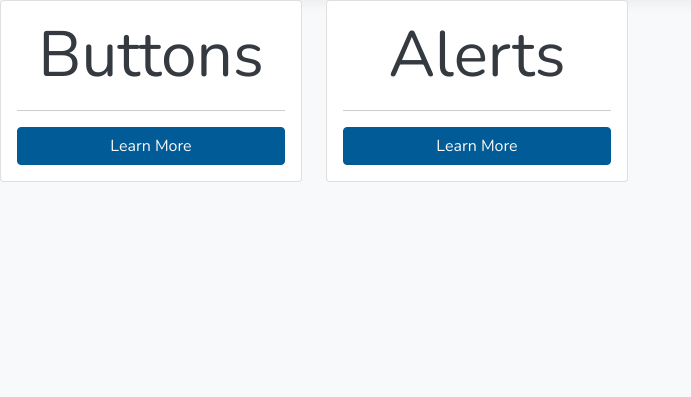
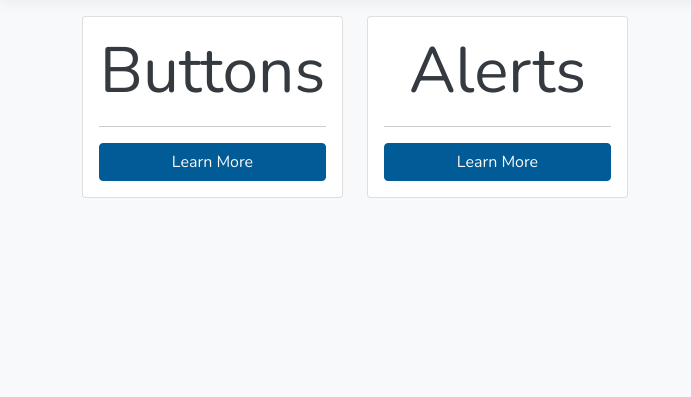
Before and after one commit to Vishnudas2003/LibraryManagementApp, an ASP.NET Core app: page /Design in a window 1280 px wide. Shown: the part 57-454 px from the top of the page, without its empty margins (0-691 px from the left). Run offline with ASP.NET Core 8, Linux system fonts and the light colour scheme; some libraries are stand-ins or nearby versions.

Commit message:
Added style updates for new layouts.

```diff
--- a/Application/Views/Shared/_Layout.cshtml
+++ b/Application/Views/Shared/_Layout.cshtml
@@ -16,7 +16,7 @@
 
 <partial name="Partials/_Navbar"/>
 
-<div class="container-fluid px-0">
+<div class="container pt-3">
     <main role="main">
         @RenderBody()
     </main>
```
Also changed, not shown: Application/Views/Design/Buttons.cshtml (line endings or trailing spaces).
